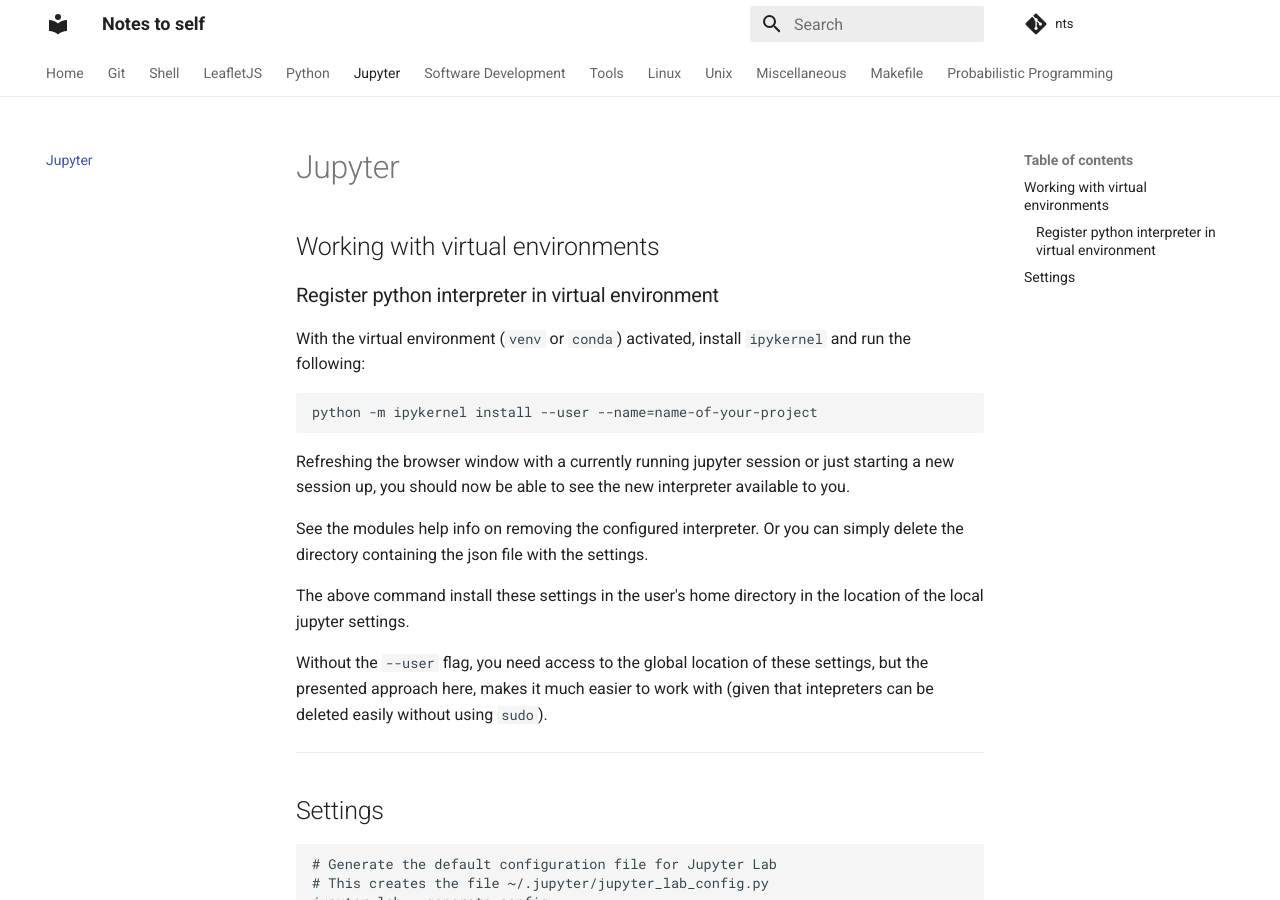
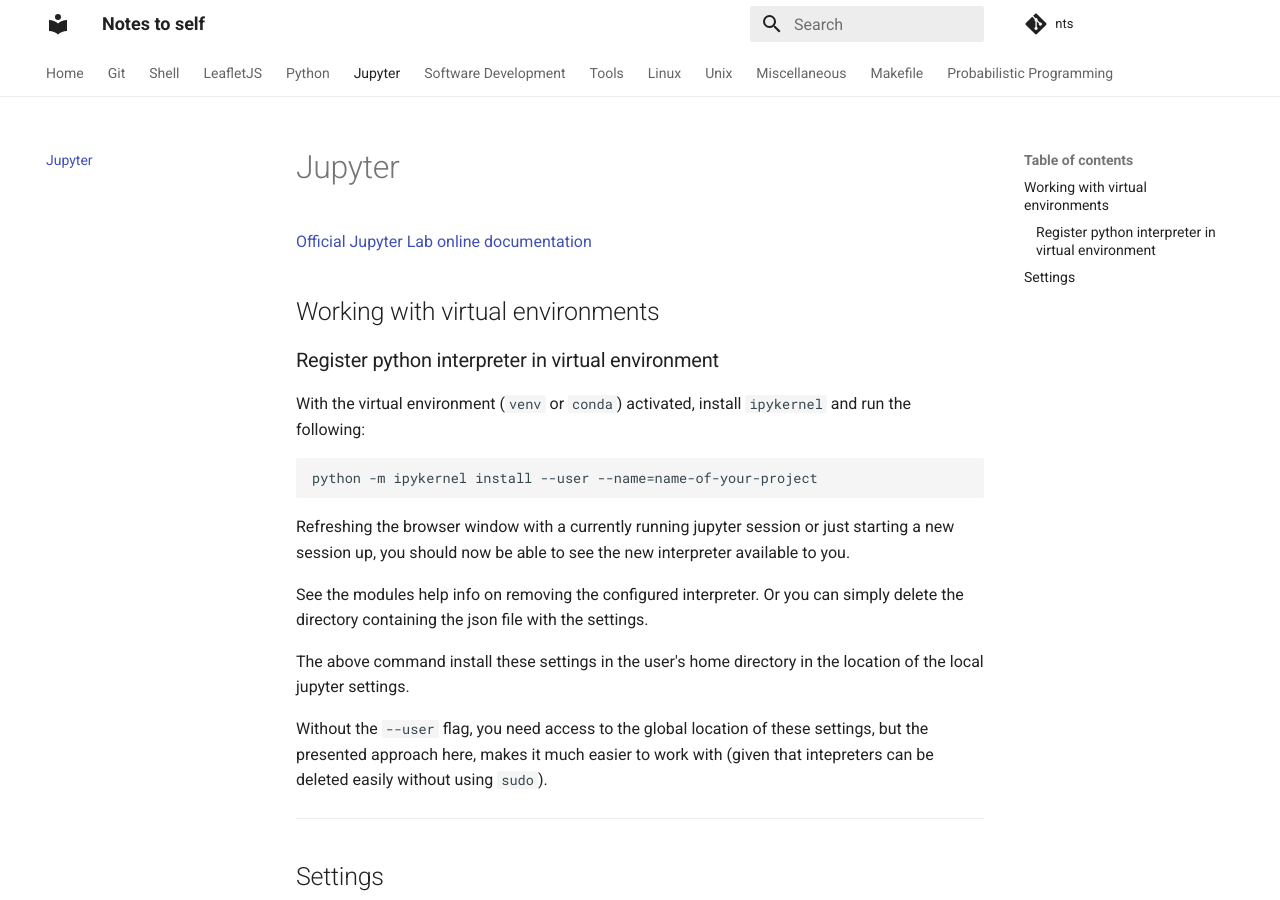
Before and after one commit to xidus/nts, an MkDocs documentation site: the page built from docs/jupyter.md, in a window 1280 px wide and 900 px high. Built offline with MkDocs 1.6.1 and Material for MkDocs 9.7.7, drawn with Linux system fonts in a browser that asks for light colours; comment, search, counter and statistics services are not loaded.

Commit message:
docs: Add link to jupyter lab documentation.

```diff
--- a/docs/jupyter.md
+++ b/docs/jupyter.md
@@ -1,4 +1,6 @@
 # Jupyter
+
+[Official Jupyter Lab online documentation](https://jupyterlab.readthedocs.io/en/stable/index.html)
 
 ## Working with virtual environments
 
```
